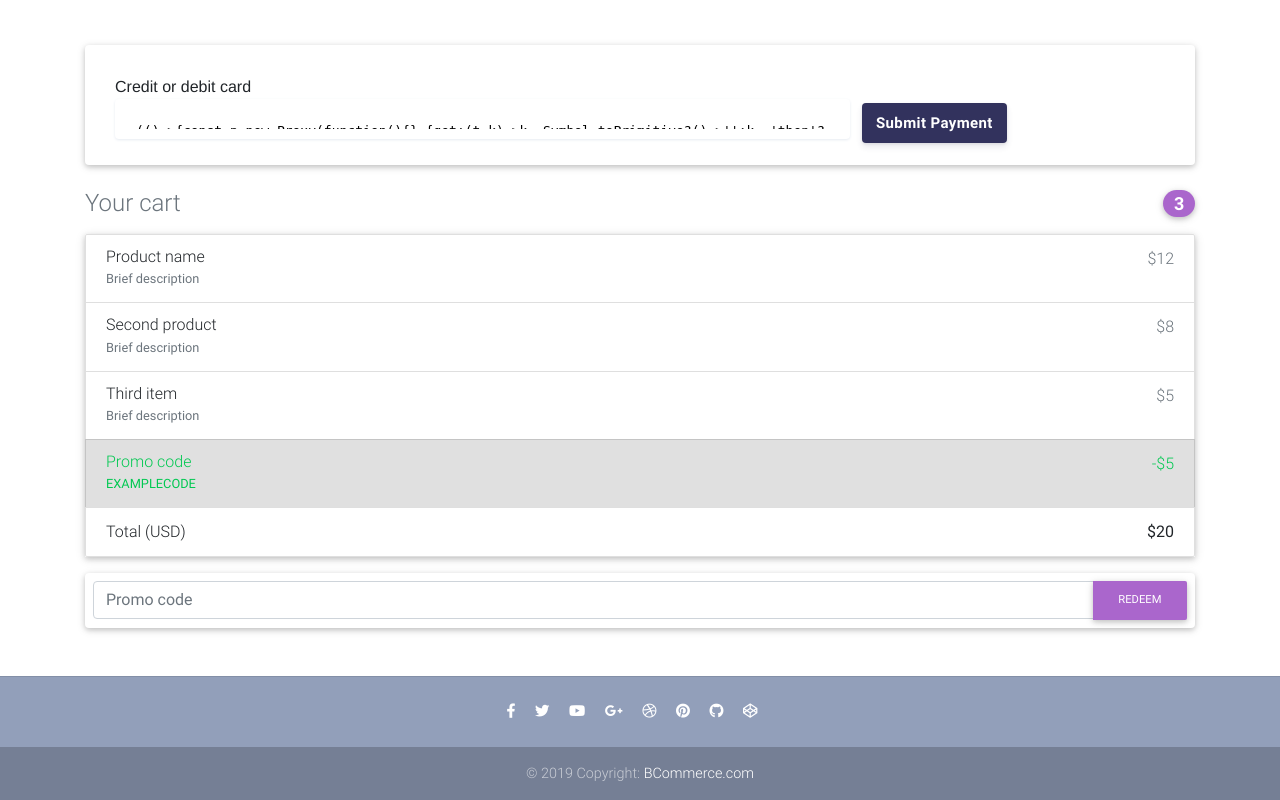
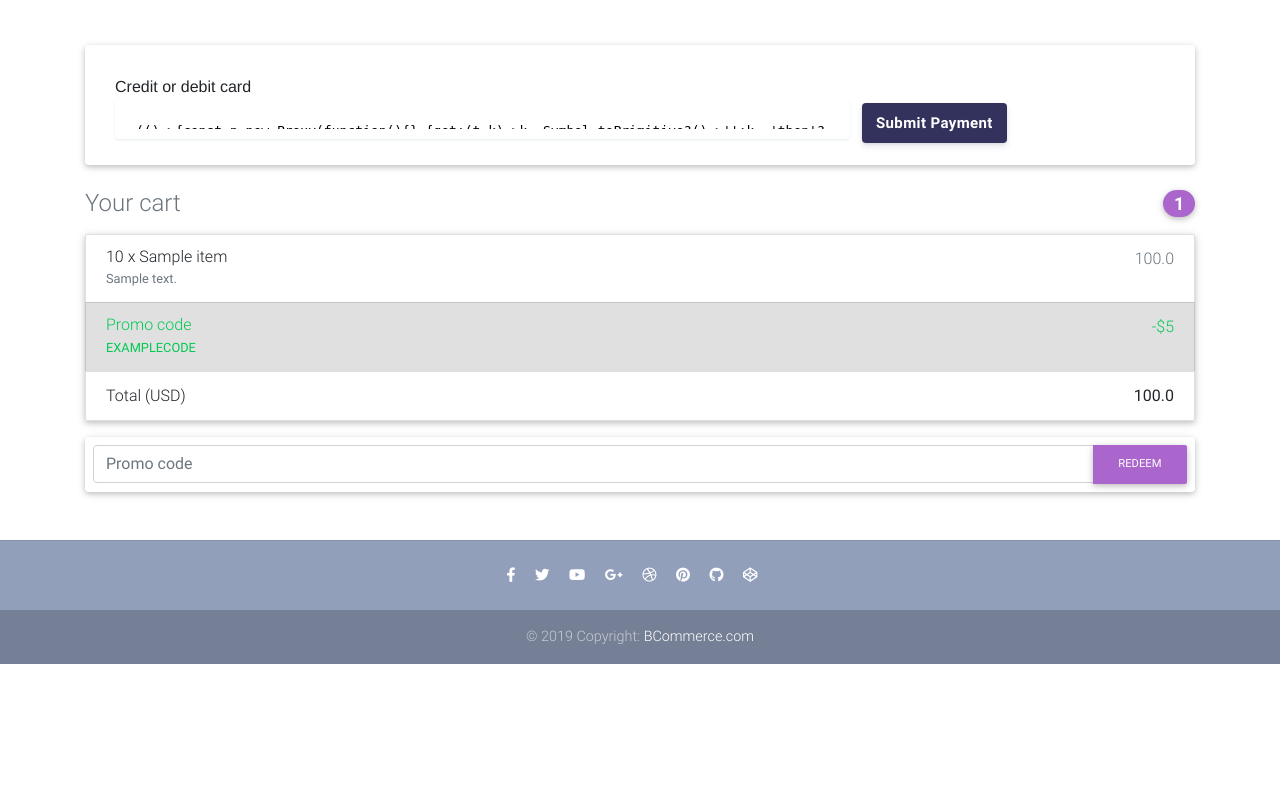
Before and after one commit to tempCross/B_Ecommerce-master, a Django app: template B_Ecommerce-master/templates/payment.html in a window 1280 px wide. Shown: the part 161-961 px from the top of the page. After the commit the page ends 825 px from the top, so only its background shows below. Run offline with Django 3.2, Linux system fonts and the light colour scheme; the template is opened without the code that fills it: values that come from a table or form of the project are taken from there, others are empty; tables that the repository leaves empty hold one stand-in row (values such as "Sample post"); some libraries are stand-ins or nearby versions.

Commit message:
stripe data updated 2

```diff
--- a/B_Ecommerce-master/core/views.py
+++ b/B_Ecommerce-master/core/views.py
@@ -35,7 +35,11 @@ class OrderSummaryView(LoginRequiredMixin, View):
 class PaymentView(View):
     def get(self, *args, **kwargs):
         #order
-        return render(self.request, "payment.html")
+        order = Order.objects.get(user=self.request.user, ordered=False)
+        context = {
+            'order': order
+        }
+        return render(self.request, "payment.html", context)
 
     def post(self, *args, **kwargs):
         order = Order.objects.get(user=self.request.user, ordered=False)
--- a/B_Ecommerce-master/templates/payment.html
+++ b/B_Ecommerce-master/templates/payment.html
@@ -143,32 +143,20 @@
             <!-- Heading -->
             <h4 class="d-flex justify-content-between align-items-center mb-3">
               <span class="text-muted">Your cart</span>
-              <span class="badge badge-secondary badge-pill">3</span>
+              <span class="badge badge-secondary badge-pill">{{ order.items.count }}</span>
             </h4>
 
             <!-- Cart -->
             <ul class="list-group mb-3 z-depth-1">
+              {% for order_item in order.items.all %}
               <li class="list-group-item d-flex justify-content-between lh-condensed">
                 <div>
-                  <h6 class="my-0">Product name</h6>
-                  <small class="text-muted">Brief description</small>
+                  <h6 class="my-0">{{ order_item.quantity }} x {{ order_item.item.title }}</h6>
+                  <small class="text-muted">{{ order_item.item.description }}</small>
                 </div>
-                <span class="text-muted">$12</span>
+                <span class="text-muted">{{ order_item.get_final_price }}</span>
               </li>
-              <li class="list-group-item d-flex justify-content-between lh-condensed">
-                <div>
-                  <h6 class="my-0">Second product</h6>
-                  <small class="text-muted">Brief description</small>
-                </div>
-                <span class="text-muted">$8</span>
-              </li>
-              <li class="list-group-item d-flex justify-content-between lh-condensed">
-                <div>
-                  <h6 class="my-0">Third item</h6>
-                  <small class="text-muted">Brief description</small>
-                </div>
-                <span class="text-muted">$5</span>
-              </li>
+              {% endfor %}
               <li class="list-group-item d-flex justify-content-between bg-light">
                 <div class="text-success">
                   <h6 class="my-0">Promo code</h6>
@@ -178,7 +166,7 @@
               </li>
               <li class="list-group-item d-flex justify-content-between">
                 <span>Total (USD)</span>
-                <strong>$20</strong>
+                <strong>{{ order.get_total }}</strong>
               </li>
             </ul>
             <!-- Cart -->
```
